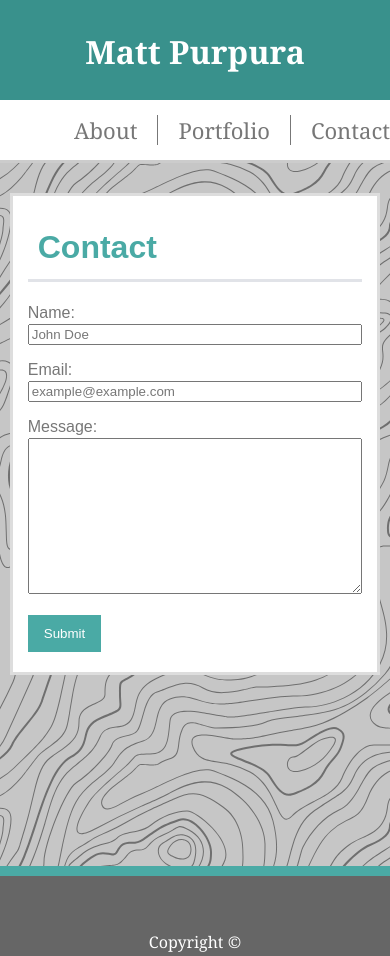
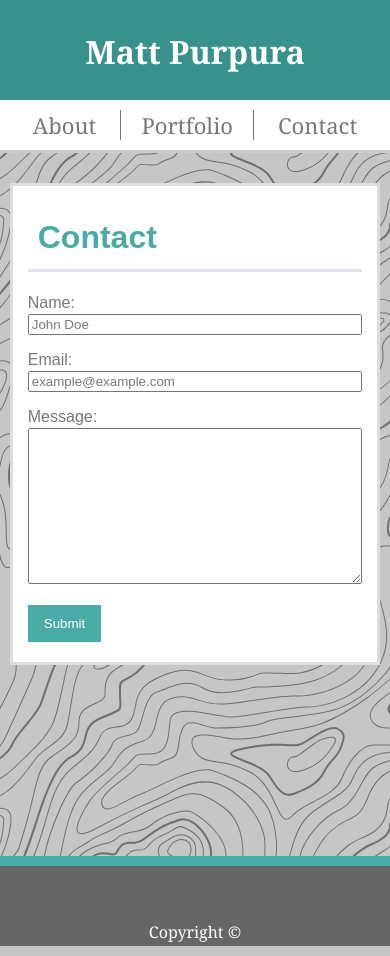
Before and after one commit to mattpurpura/hw2-responsive-portoflio, a plain HTML site: page contact.html in a window 390 px wide. Drawn offline with Linux system fonts and the light colour scheme.

Commit message:
added static position to navtabs

```diff
--- a/assets/css/style.css
+++ b/assets/css/style.css
@@ -40,11 +40,15 @@ body{
 }
 
 .tab{
-    float: right;
     margin-top: 40px;
     color: #777777;
     text-decoration: none;
     font-size: 22px;
+}
+
+.navtabs{
+    float: right;
+    margin-top: 40px;
 }
 
 .tab:hover{
@@ -160,6 +164,18 @@ footer{
     z-index: 2;
 }
 
+@media screen and (max-width: 1350px){
+    header{
+        padding-left: 40px;
+        padding-right: 40px;
+    }
+
+    .mainContent{
+        width: 60%;
+        margin-left: 40px;
+    }
+}
+
 @media screen and (max-width: 980px){
     header{
         padding-left: 40px;
@@ -192,7 +208,8 @@ footer{
     }
 
     .name{
-        width: 100%
+        width: 100%;
+        float: none;
     }
 
     .tab{
@@ -201,6 +218,11 @@ footer{
     }
 
     .navtabs{
-        margin: 0 auto;
+        text-align: center;
+        padding-top: 10px;
+        padding-bottom: 10px;
+        float: none;
+        position: static;
+        margin-top: 0;
     }
 }
--- a/contact.html
+++ b/contact.html
@@ -14,9 +14,11 @@
         <h1 class="name">
             <a class="home" href="index.html">Matt Purpura</a>
         </h1>
-            <a class="tab" href="contact.html">Contact</a>
+        <div class="navtabs">
+            <a class="tab" href="index.html">About</a>
             <a class="tab" id="tabPortfolio" href="portfolio.html">Portfolio</a>
-            <a class="tab" href="index.html">About</a>
+            <a class="tab" id="tabContact" href="contact.html">Contact</a>
+        </div>
     </header>
 
     <div class="wrapper">
```
Also changed, not shown: index.html (+2 -2 lines), portfolio.html (+4 -2 lines).
